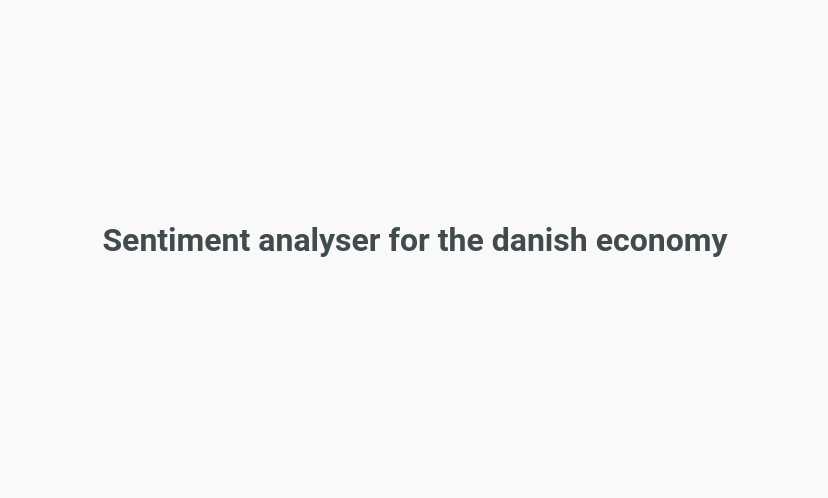
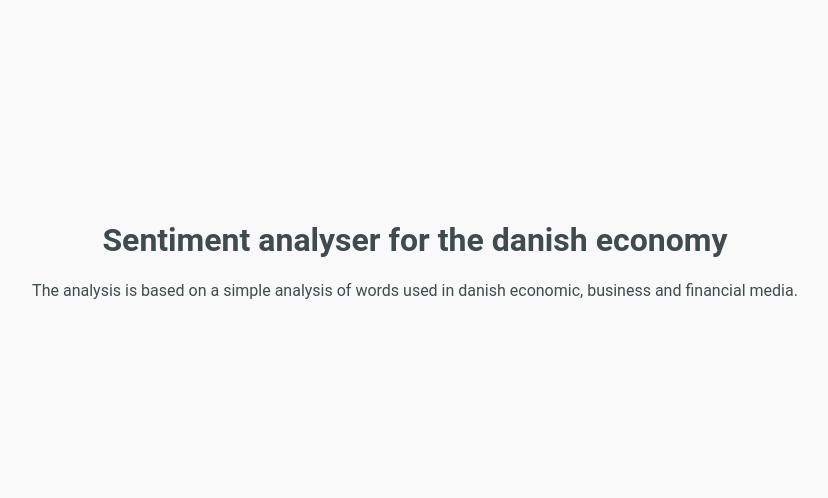
Before and after one commit to FrederikGJ/learning_python_and_so_on_, a Flask app: page / in a window 1280 px wide. Shown: the top 498 px of the page, without its empty margins (225-1053 px from the left). Run offline with Flask 3, Linux system fonts and the light colour scheme.

Commit message:
change html

```diff
--- a/templates/index.html
+++ b/templates/index.html
@@ -7,6 +7,7 @@
 <body>
   <div class="container">
       <h1>Sentiment analyser for the danish economy</h1>
+      The analysis is based on a simple analysis of words used in danish economic, business and financial media.
 
   </div>
 
```
